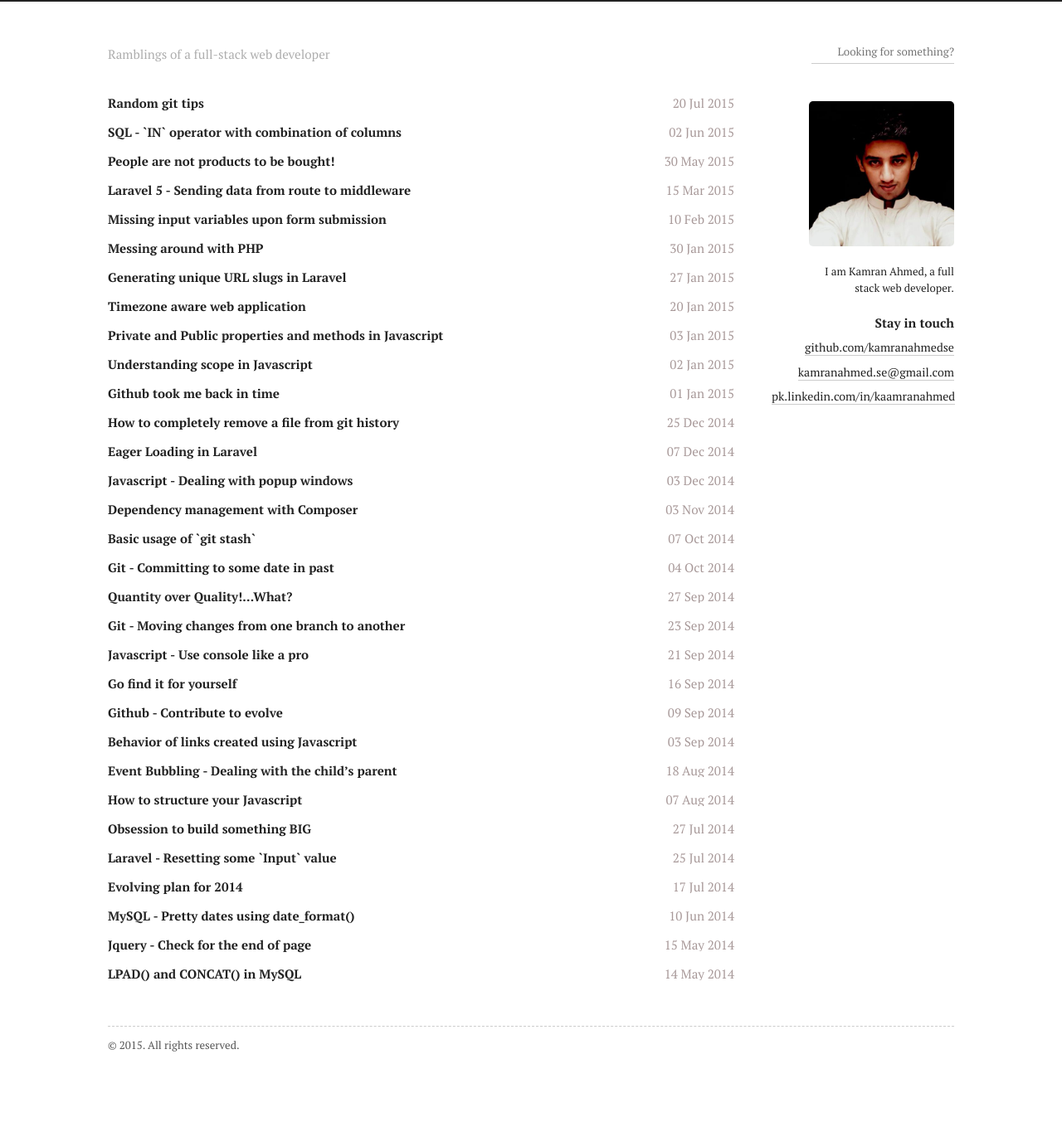
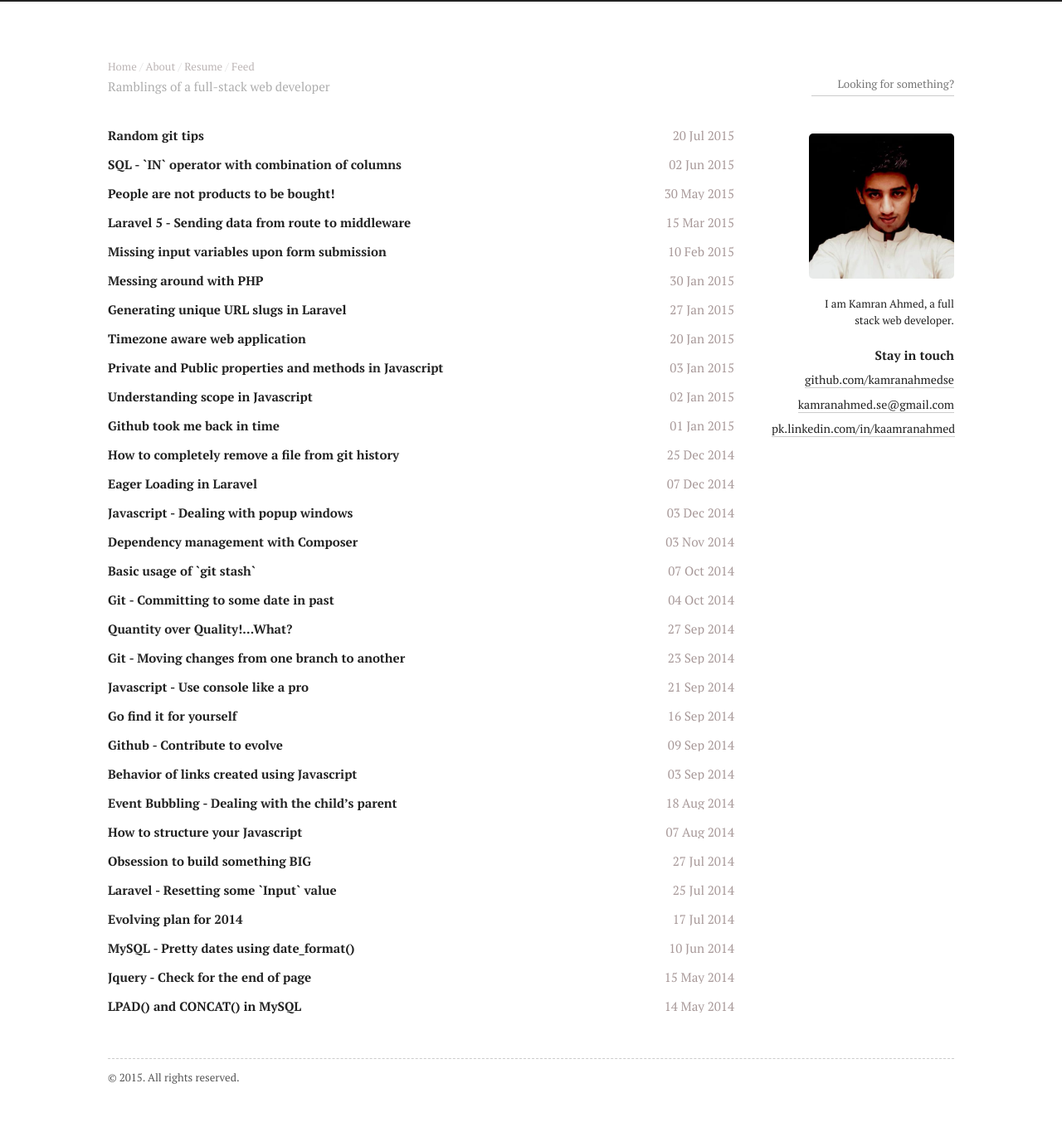
Before and after one commit to kamranahmedse/kamranahmedse.github.io, a Jekyll site: the page built from index.html, in a window 1280 px wide. Shown: the whole page at 83% size. Built offline with Jekyll 4.4.1, drawn with Linux system fonts in a browser that asks for light colours; the list of posts is cut into pages by our own code; before the commit the page ends 1320 px from its top, so only the background shows below that.

Commit message:
Added the navigation at top

```diff
--- a/_layouts/default.html
+++ b/_layouts/default.html
@@ -9,6 +9,10 @@
 
         <!-- .page-header -->
         <div class="page-header">
+
+            <div class="page-top-nav">
+                <a href="/">Home</a> / <a href="/about">About</a> / <a href="https://www.dropbox.com/s/a4ne87hs0b3le7r/Web%20Dev%20-%20Resume.pdf?dl=0">Resume</a> / <a href="/atom.xml">Feed</a>
+            </div>
 
             <span class="muted left">{{ site.tagline }}</span>
             <span class="right">
--- a/public/css/style.css
+++ b/public/css/style.css
@@ -246,3 +246,14 @@ code.hljs {
   font-size: 15px;
   margin-bottom: 1rem;
 }
+
+.page-top-nav {
+  padding: 15px 0px 0px;
+  font-size: 13px;
+  color: #ddd;
+  display: block;
+}
+
+.page-top-nav a {
+  color: #BDB6B6;
+}
```
